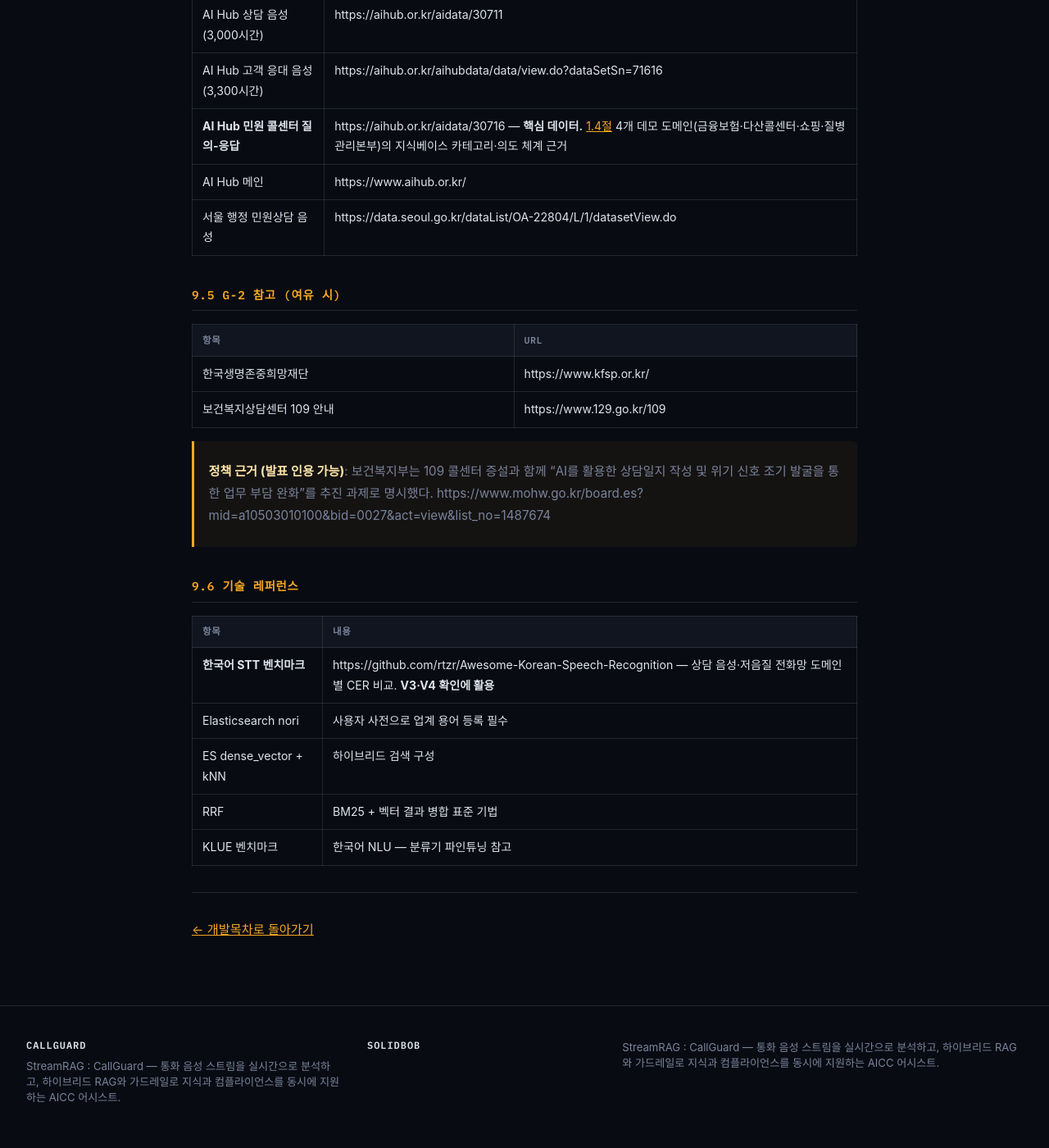
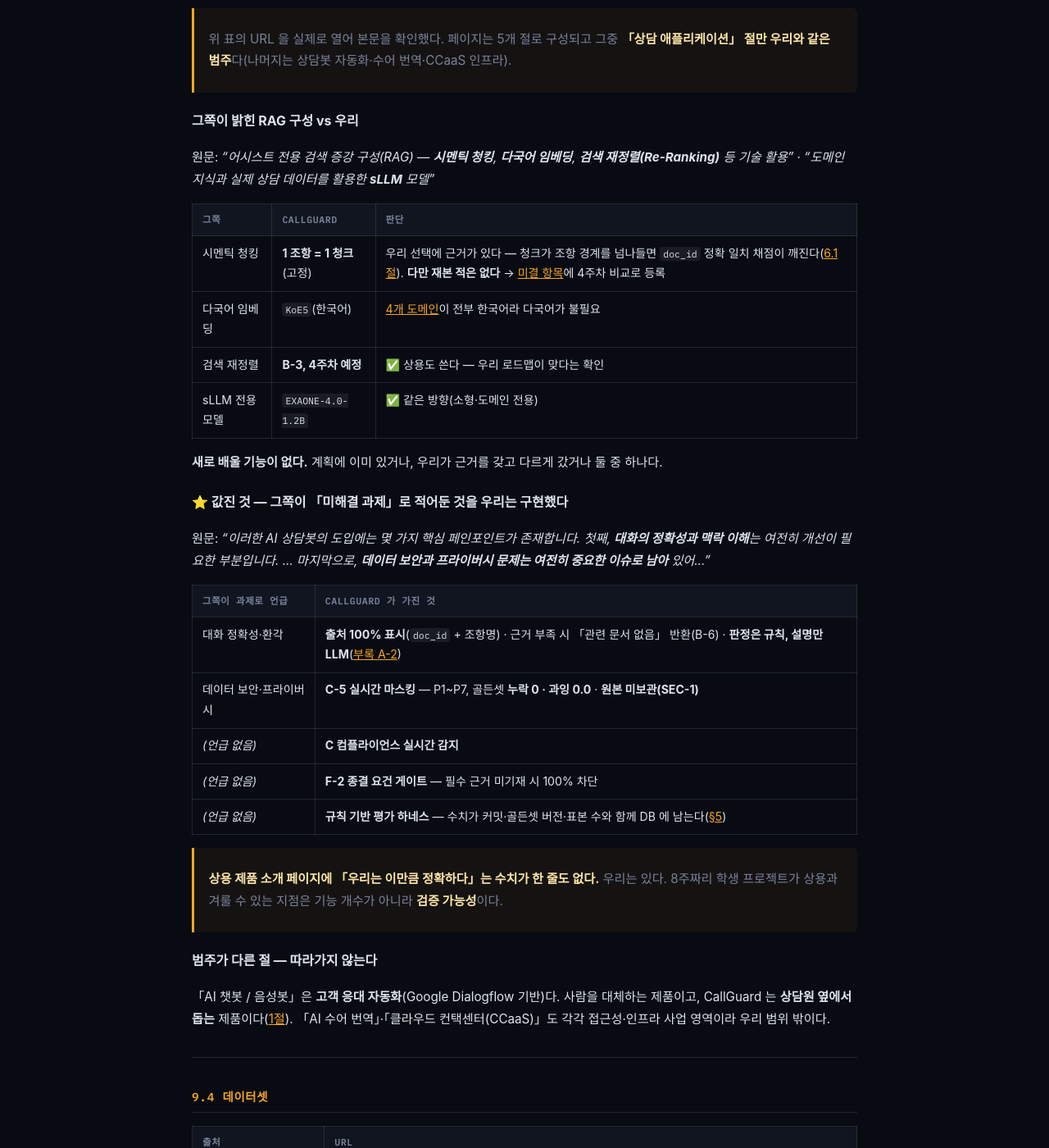
Before and after one commit to solidbob02/call.solidbob.cloud, a Jekyll site: the page built from jekyll/docs/09-레퍼런스분석.markdown, in a window 1280 px wide and 1400 px high, scrolled down 1728 px. Shown: the whole window at 82% size. Built offline with Jekyll 4.4.1, drawn with Linux system fonts in a browser that asks for light colours; some web fonts are replaced; some of the changed text lies outside the part shown.

Commit message:
docs(reference): LG CNS AICC 페이지 전문 대조 — 9.3.1 신설
표에 URL 만 걸려 있던 항목을 실제로 열어 정리했다. 5개 절 중
「상담 애플리케이션」 절만 우리와 같은 범주다.

- 새로 배울 기능은 없었다 — 리랭킹은 B-3(4주차)에 이미 있고,
  다국어 임베딩은 도메인 4종이 전부 한국어라 불필요하다
- 값진 건 반대쪽 — 그쪽이 「미해결 과제」로 적어둔 정확성·환각과
  데이터 보안을 우리는 출처 100% 표시·C-5 마스킹으로 구현했다
- ⚠ 시멘틱 청킹 vs 「1 조항 = 1 청크」는 근거는 있으나 재본 적이 없다
  → 4주차 비교 측정으로 미결 항목 등록 (평가 방식까지 정해야 해 류준 님 영역)

검증: jekyll build 성공

Co-Authored-By: Claude Opus 5 (1M context) <noreply@anthropic.com>
Claude-Session: https://claude.ai/code/session_01F5jHdMNFnLcsjfNnVki77k

```diff
--- a/jekyll/docs/09-레퍼런스분석.markdown
+++ b/jekyll/docs/09-레퍼런스분석.markdown
@@ -22,13 +22,57 @@ permalink: /docs/09/
 
 | 솔루션 | URL | 참고 포인트 |
 |---|---|---|
-| **LG CNS FCC RT-Advisor** | https://www.lgcns.com/kr/service/ai/ai-contact-center | "숙련되지 않은 상담사도" 실시간 지식 제공 — 가치 제안 참고 |
+| **LG CNS AICC** | https://www.lgcns.com/kr/service/ai/ai-contact-center | "숙련되지 않은 상담사도" 실시간 지식 제공 — 가치 제안 참고. **페이지 전문 확인 후 아래 9.3.1 에 상세 정리**(2026-08-27) |
 | **KT A'Cen On-Premise** | https://enterprise.kt.com/pd/P_PD_AI_CC_003.do | **불완전판매 방지 솔루션** = F 모듈과 인접. Barge-in, SAD, 단문발화 인식 등 실시간 음성 난점 목록 |
 | 솔트룩스 AICC | https://www.saltlux.com/kor/contents/view.do?mId=35 | 상담원 지원 + KMS + 실시간 모니터링 |
 | 삼성SDS AICC | https://www.samsungsds.com/kr/aicc/aicc.html | 규제 복잡도와 컴플라이언스 니즈 |
 | LG U+ AICC | https://www.lguplus.com/biz/all/telecom/phones-others/aicc/B000000150 | **개인정보 마스킹·암호화** — C-5 실무 근거 |
 | 메타엠 | https://meta-m.co.kr/ | TA 대시보드 — 실시간 키워드 표시 UI |
 | AICC 개념 정리 | https://www.tryvox.co/glossary/aicc | 한국어 통화의 STT 정확도 가정 위험, 민감정보 마스킹 기준 필요성 |
+
+### 9.3.1 LG CNS AICC — 페이지 전문 대조 (2026-08-27)
+
+> 위 표의 URL 을 실제로 열어 본문을 확인했다. 페이지는 5개 절로 구성되고
+> 그중 **「상담 애플리케이션」 절만 우리와 같은 범주**다(나머지는 상담봇 자동화·수어 번역·CCaaS 인프라).
+
+#### 그쪽이 밝힌 RAG 구성 vs 우리
+
+원문: *"어시스트 전용 검색 증강 구성(RAG) — **시멘틱 청킹**, **다국어 임베딩**,
+**검색 재정렬(Re-Ranking)** 등 기술 활용"* · *"도메인 지식과 실제 상담 데이터를 활용한 **sLLM** 모델"*
+
+| 그쪽 | CallGuard | 판단 |
+|---|---|---|
+| 시멘틱 청킹 | **1 조항 = 1 청크**(고정) | 우리 선택에 근거가 있다 — 청크가 조항 경계를 넘나들면 `doc_id` 정확 일치 채점이 깨진다([6.1절](/docs/06/)). **다만 재본 적은 없다** → [미결 항목](/open-items/)에 4주차 비교로 등록 |
+| 다국어 임베딩 | `KoE5`(한국어) | [4개 도메인](/docs/01/)이 전부 한국어라 다국어가 불필요 |
+| 검색 재정렬 | **B-3, 4주차 예정** | ✅ 상용도 쓴다 — 우리 로드맵이 맞다는 확인 |
+| sLLM 전용 모델 | `EXAONE-4.0-1.2B` | ✅ 같은 방향(소형·도메인 전용) |
+
+**새로 배울 기능이 없다.** 계획에 이미 있거나, 우리가 근거를 갖고 다르게 갔거나 둘 중 하나다.
+
+#### ⭐ 값진 것 — 그쪽이 「미해결 과제」로 적어둔 것을 우리는 구현했다
+
+원문: *"이러한 AI 상담봇의 도입에는 몇 가지 핵심 페인포인트가 존재합니다. 첫째, **대화의
+정확성과 맥락 이해**는 여전히 개선이 필요한 부분입니다. … 마지막으로, **데이터 보안과
+프라이버시 문제는 여전히 중요한 이슈로 남아** 있어…"*
+
+| 그쪽이 과제로 언급 | CallGuard 가 가진 것 |
+|---|---|
+| 대화 정확성·환각 | **출처 100% 표시**(`doc_id` + 조항명) · 근거 부족 시 「관련 문서 없음」 반환(B-6) · **판정은 규칙, 설명만 LLM**([부록 A-2](/docs/12/)) |
+| 데이터 보안·프라이버시 | **C-5 실시간 마스킹** — P1~P7, 골든셋 **누락 0 · 과잉 0.0** · **원본 미보관(SEC-1)** |
+| *(언급 없음)* | **C 컴플라이언스 실시간 감지** |
+| *(언급 없음)* | **F-2 종결 요건 게이트** — 필수 근거 미기재 시 100% 차단 |
+| *(언급 없음)* | **규칙 기반 평가 하네스** — 수치가 커밋·골든셋 버전·표본 수와 함께 DB 에 남는다([§5](https://github.com/solidbob02/call.solidbob.cloud/blob/main/CLAUDE.md)) |
+
+> **상용 제품 소개 페이지에 「우리는 이만큼 정확하다」는 수치가 한 줄도 없다.** 우리는 있다.
+> 8주짜리 학생 프로젝트가 상용과 겨룰 수 있는 지점은 기능 개수가 아니라 **검증 가능성**이다.
+
+#### 범주가 다른 절 — 따라가지 않는다
+
+「AI 챗봇 / 음성봇」은 **고객 응대 자동화**(Google Dialogflow 기반)다. 사람을 대체하는 제품이고,
+CallGuard 는 **상담원 옆에서 돕는** 제품이다([1절](/docs/01/)). 「AI 수어 번역」·「클라우드
+컨택센터(CCaaS)」도 각각 접근성·인프라 사업 영역이라 우리 범위 밖이다.
+
+---
 
 ## 9.4 데이터셋
 
--- a/jekyll/open-items.markdown
+++ b/jekyll/open-items.markdown
@@ -58,6 +58,7 @@ permalink: /open-items/
 - [x] **백엔드·AI(류준·장민석) 내부 세부 분담** — 처음에는 기능별로 나누지 않고 **둘이 함께** 하기로 했으나(2026-08-26), 같은 날 `fastapi/`가 `server/`·`ai/` 두 서브도메인으로 갈리면서 **나눌 경계가 실제로 생겨** 디렉터리 경계를 그대로 담당 경계로 삼았다: **류준 `ai/`**(모델 학습·청킹·BM25·리랭크·임베딩·LangGraph·평가 하네스), **장민석 `server/`**(파이프라인·클린 아키텍처·계약·요청 경로). 경계에 걸친 작업은 여전히 함께 정한다. `_project/decisions/012-백엔드-ai-server-담당-분리.md`, [7.2절](/docs/07/)
 - [x] **AI 모델 구성 전면 확정** — Opus 교차검증 반영, 검증 가능한 주장(모델 존재·설정 파일·라이선스·추론 속도) 전부 확인 후 확정(2026-08-26). 임베딩 `ko-sroberta-multitask`→`KoE5`(128토큰 truncation 실측 확인, 1024차원), 생성 `exaone3.5:2.4b`→`EXAONE-4.0-1.2B`(250토큰 2.0~2.1초로 더 빠름, `think:false`+`/api/chat` 필수), 분류기·NER은 유지하고 `klue/roberta-base`를 분류기 대조군으로 추가. `_project/decisions/010-AI-모델-구성-확정.md`, [3.1절](/docs/03/)
 - [ ] **분류기·NER 실제 비교 측정 (신규, 후속)** — `klue/roberta-base` 대조군 vs `KcELECTRA-base`는 5주차 오류 내성 실험에서, 생성 대조군 `kanana-1.5-2.1b-instruct`(6주차, 아직 로컬에 못 받음 — Ollama 공식 라이브러리·`hf.co/kakaocorp/...`  GGUF 둘 다 안 됨, 재시도 필요) vs `EXAONE-4.0-1.2B`는 6주차 환각 건수 비교에서 실측한다. NER 의 P6(인명)·P7(상세주소)은 **2026-08-27 `server/` 에 규칙 기반 폴백을 넣어 골든셋 누락 0건을 달성**했다(`w3-masking-c5` done). 다만 규칙은 **문맥 있는 이름·어절 2개 이상인 주소**만 잡는다 — 일반 NER 은 여전히 `ai/` 몫이다
+- [ ] **시멘틱 청킹 vs 「1 조항 = 1 청크」 — 4주차 비교 측정 (신규, 2026-08-27)** — LG CNS AICC 페이지를 열어 보니 상용은 **시멘틱 청킹**을 쓴다고 밝히고 있다([9.3.1](/docs/09/)). 우리는 **1 조항 = 1 청크** 고정이고 근거도 있다 — 청크가 조항 경계를 넘나들면 `doc_id` 정확 일치 채점이 깨진다(하나의 청크에 `doc_id` 를 하나만 달 수 있다). **다만 재본 적이 없다.** 4주차 리랭킹·하이브리드를 붙일 때 `standard` 애널라이저 비교와 함께 **시멘틱 청킹 인덱스를 따로 적재해 Recall@5·MRR 을 대조**하면 된다(재적재가 1초라 비용이 거의 없다). 채점을 유지하려면 청크마다 «대표 조항 ID» 를 달아야 하므로 **평가 방식도 같이 정해야 한다** — 류준 님 영역
 - [ ] **배포를 한 컨테이너로 할지 둘로 나눌지 — 정성윤 님 결정 (신규, 2026-08-27)** — 검색 스포크를 **같은 프로세스에서 꽂기로 했다**(`_project/decisions/023`). `ai/` 에 HTTP 표면도 웹 프레임워크 의존성도 없어(**라이브러리이지 서비스가 아니다**) HTTP 호출은 없는 서비스를 새로 만드는 일이 되고, [4.1절](/docs/04/) p95 ≤1,000ms 예산에 네트워크 홉을 더할 이유도 없었다. **그런데 `CLAUDE.md` 는 `server.solidbob.cloud`·`ai.solidbob.cloud` 두 도메인을 적어 뒀다** — 같은 프로세스면 한 컨테이너에 둘이 함께 실린다. 지금은 `ai/` 에 서비스 실체가 없어 모순이 드러나지 않지만 **배포를 짤 때 정해야 한다**: ① 도메인 서술을 한 개로 고칠지 ② 나중에 `ai/` 를 서비스로 올리고 HTTP 어댑터로 전환할지(되돌리는 법은 `decisions/023` 에 있다). 참고로 **`server` CI 는 `ai/` 의존성 없이도 그대로 돈다** — 못 꽂으면 조용히 501 로 남는다
 - [ ] **프론트 ↔ 백엔드 계약이 어긋나 있다 — 연동 전에 맞춰야 한다 (신규, 2026-08-27)** — `frontend` 를 일부러 머지하지 않고 백엔드끼리만 진행 중인데, **파일이 안 겹쳐도 계약은 어긋난다.** `apps/dashboard/src/types/contract.ts` 를 지금 값과 대조해 2건이 나왔다. **① `ClosureType` 의 `"사고·보상"` → `"보상"`** — DB `CHECK`·골든셋 16건·F-2 게이트가 전부 `"보상"` 이다(3:1로 프론트만 다르다). 지금 값으로 종결 요청을 보내면 게이트가 **422 로 거부**한다 — 비슷한 이름을 눈감아 주지 않게 만든 규칙에 그대로 걸린다. **이건 오탈자에 가까워 프론트가 고치면 끝난다.** **② `segment_id` 를 `string` 으로 쓸지 `number` 로 쓸지 — 아직 아무도 정하지 않았다.** [7.3절](/docs/07/) **예시**가 `"seg_0031"` 이라 프론트가 문자열로 구현했는데, `transcript_segment.segment_id` 는 `BIGINT` 이고 서버 요청 스키마도 `int` 다. **코드와 DB 는 서로 맞고 계약 예시만 어긋난 상태**이며, 2026-08-27 `w2-mysql-persistence` 에서 이미 발견해 «예시를 고칠지 타입을 바꿀지 팀 결정»으로 남겨뒀던 건이다. 그 사이 프론트가 문자열 위에 컴포넌트를 쌓았다. **정할 것**: 7.3절 예시를 `31` 로 고칠지, 아니면 DB·서버를 문자열로 바꿀지(후자는 `BIGINT` PK·FK 를 건드려야 해서 비용이 크다). ⚠ **진짜 위험은 「머지를 미루는 것」이 아니라 「계약 변경이 코드 머지와 별개로 전파되지 않는 것」이다** — 지금처럼 가면 연동 시점에 한꺼번에 터지고, 그때는 프론트가 이미 그 타입 위에 쌓여 있다
 - [ ] **백엔드 생산성을 막는 규칙 4건 완화 — 팀 논의 필요 (신규, 2026-08-27)** — 지금 백엔드를 굴리는 **류준·장민석** 둘이 규칙에서 계속 멈춘다. 규칙 대부분이 **08-25~26에 코드가 거의 없던 시점에 세워졌고**, 8-27 하루에 `server/` 가 테스트 311개·엔드포인트 14개가 되며 전제가 달라졌다. 제안 4건: **① 담당 디렉터리 경계에서 「소유(알고리즘·판정)」와 「배선(포트 주입·import·문서 참조)」을 갈라 배선은 상호 가능하게** — 오늘 경계에서 멈춘 것이 **6건**이고 그중 하나가 *하네스에 C-5·F-2 를 꽂는 3줄*이었다(그 3줄이 프로젝트 첫 실측값이다). `.importlinter` 계약 7종이 이미 구조 위반을 잡으므로 안전장치는 있다 **② F·G·H·I 동결에 해제 조건을 붙인다** — 지금은 조건이 「코어 기준선 통과」인데 **기준선이 0개**라 사실상 영구 동결이다 **③ 미결 항목 전용 `X-` 접두어** — 기획서에 없는 아이디어는 붙일 ID 가 없어 제안 단계에서 막힌다 **④ 결정 기록 번호를 담당자별 번호대로** — 하루에 두 번 겹쳐 참조 16곳을 고쳤다. ⚠ **절대 원칙 1·2·8·9·10 과 진행 기록·티켓 규칙은 건드리지 않는다** — 그건 프로젝트가 평가받는 근거다. 초안: `_project/decisions/022-백엔드-생산성-규칙-완화.md` (상태: **제안**, 특히 ①은 류준 님 동의 필요)
```
Also changed, not shown: jekyll/_logs/2026-08-28-01-minseok.md (added, +12 -0 lines).
